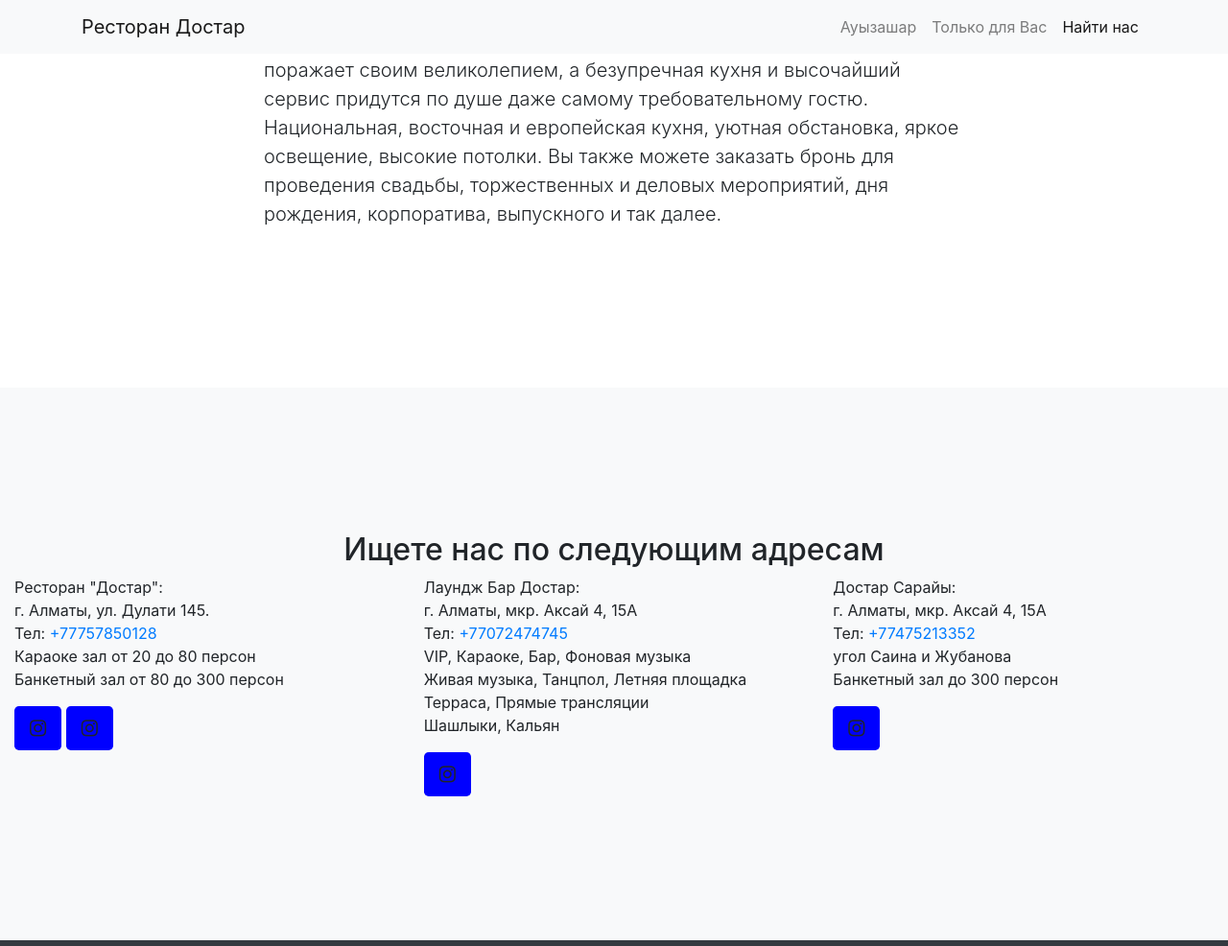
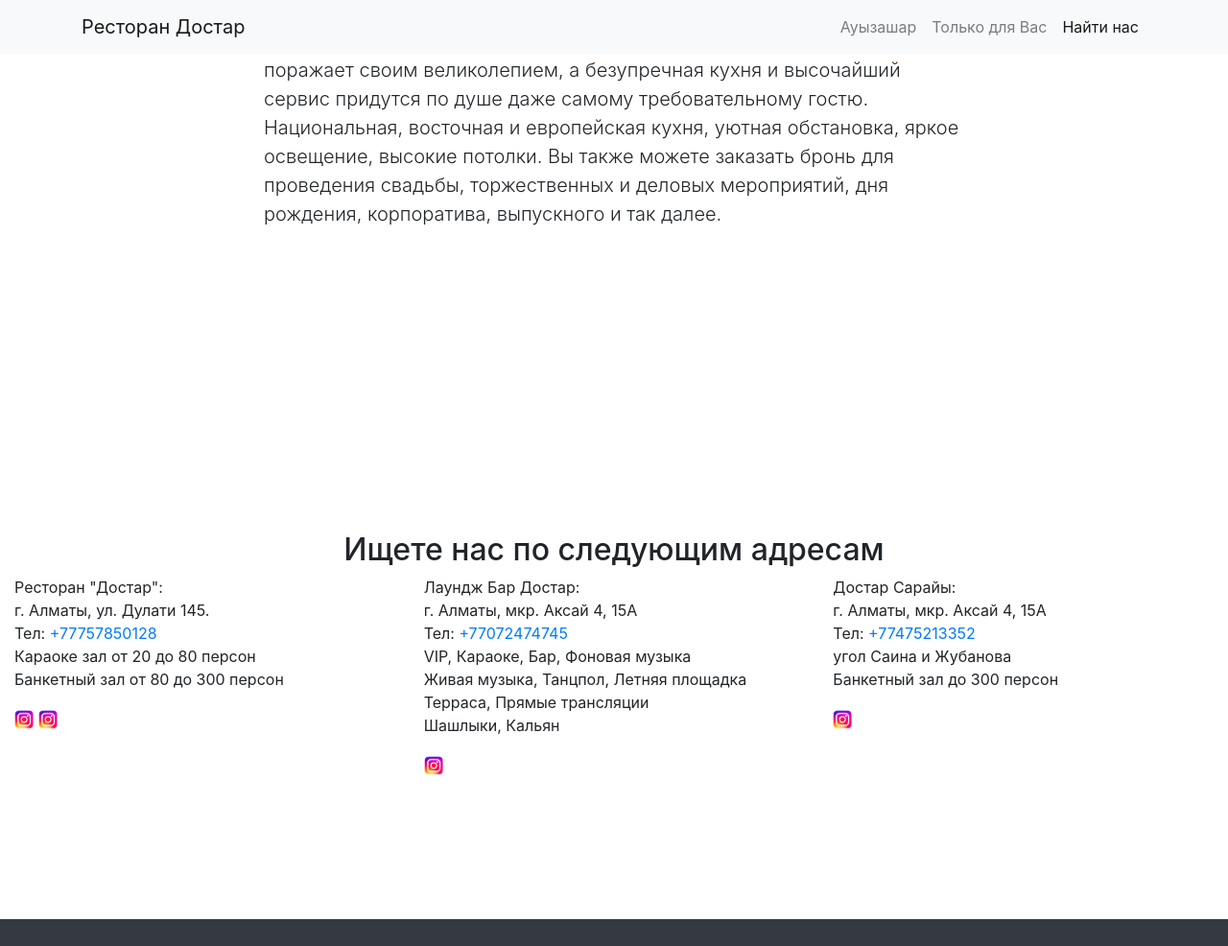
Before and after one commit to magzhanz/magzhanz.github.io, a Jekyll site: the page index.html, which Jekyll copies as it is, in a window 1280 px wide and 1400 px high, scrolled down 1574 px. Shown: the top 986 px of the window at 96% size. Built offline with Jekyll 4.4.1, drawn with Linux system fonts in a browser that asks for light colours; grey boxes are pictures that could not be loaded.

Commit message:
improved social icons

```diff
--- a/index.html
+++ b/index.html
@@ -23,6 +23,18 @@
     <!-- Credit to w3schools.com for script part -->
     <style>
       .mySlides {display:none;}
+
+      .socIcons{
+        display: inline-block;
+        vertical-align: middle;
+        background-repeat: no-repeat;
+        background-size: 100% 100%;
+        background-position: center;
+        border: 0;
+        width: 20px;
+        height: 20px;
+      }
+
     </style>
 
 <!--
@@ -166,7 +178,7 @@
     </section>
 
 
-    <section id="addresses" class="bg-light">
+    <section id="addresses">
       <div class="container-fluid">
         <h2 class="text-center">Ищете нас по следующим адресам</h2>
         <div class="row">
@@ -176,11 +188,10 @@
             Караоке зал от 20 до 80 персон</br>
             Банкетный зал от 80 до 300 персон</p>
             <!--Instagram-->
-            <a type="button" onclick="location.href='https://www.instagram.com/rs_dostar/'" class="btn-floating btn-lg btn-ins" style="background-color:blue"><i class="fa fa-instagram"></i></a>
-            <a type="button" onclick="location.href='https://www.instagram.com/loungebar_dostar/'" class="btn-floating btn-lg btn-ins" style="background-color:blue"><i class="fa fa-instagram"></i></a>
+            <a href='https://www.instagram.com/rs_dostar/' target="_blank"><img src="img/instagram.png" class="socIcons" alt="instagramRestaurantDostar"></a>
+            <a href='https://www.instagram.com/loungebar_dostar/' target="_blank"><img src="img/instagram.png" class="socIcons" alt="instagramLoungeBar"></a>
           </div>
           <div class="col-sm-4 mx-auto">
-
             <p>Лаундж Бар Достар:</br>
               г. Алматы, мкр. Аксай 4, 15А </br>
               Тел: <a href="tel:+7-707-247-47-45">+77072474745</a> </br>
@@ -190,8 +201,7 @@
               Шашлыки, Кальян </br>
             </p>
             <!--Instagram-->
-            <a type="button" onclick="location.href='https://www.instagram.com/dostar_karaoke/'" class="btn-floating btn-lg btn-ins" style="background-color:blue"><i class="fa fa-instagram"></i></a>
-
+            <a href='https://www.instagram.com/dostar_karaoke/' target="_blank"><img src="img/instagram.png" class="socIcons" alt="instagramDostarKaraoke"></a>
           </div>
           <div class="col-sm-4 mx-auto">
             <p>Достар Сарайы:</br>
@@ -201,8 +211,7 @@
               Банкетный зал до 300 персон</p>
             </p>
             <!--Instagram-->
-            <a type="button" onclick="location.href='https://www.instagram.com/dostar_saraiy/'" class="btn-floating btn-lg btn-ins" style="background-color:blue"><i class="fa fa-instagram"></i></a>
-
+            <a href='https://www.instagram.com/dostar_saraiy/' target="_blank"><img src="img/instagram.png" class="socIcons" alt="instagramDostarSaraiy"></a>
           </div>
           </div>
         </div>
```
Also changed, not shown: img/instagram.png (added).
